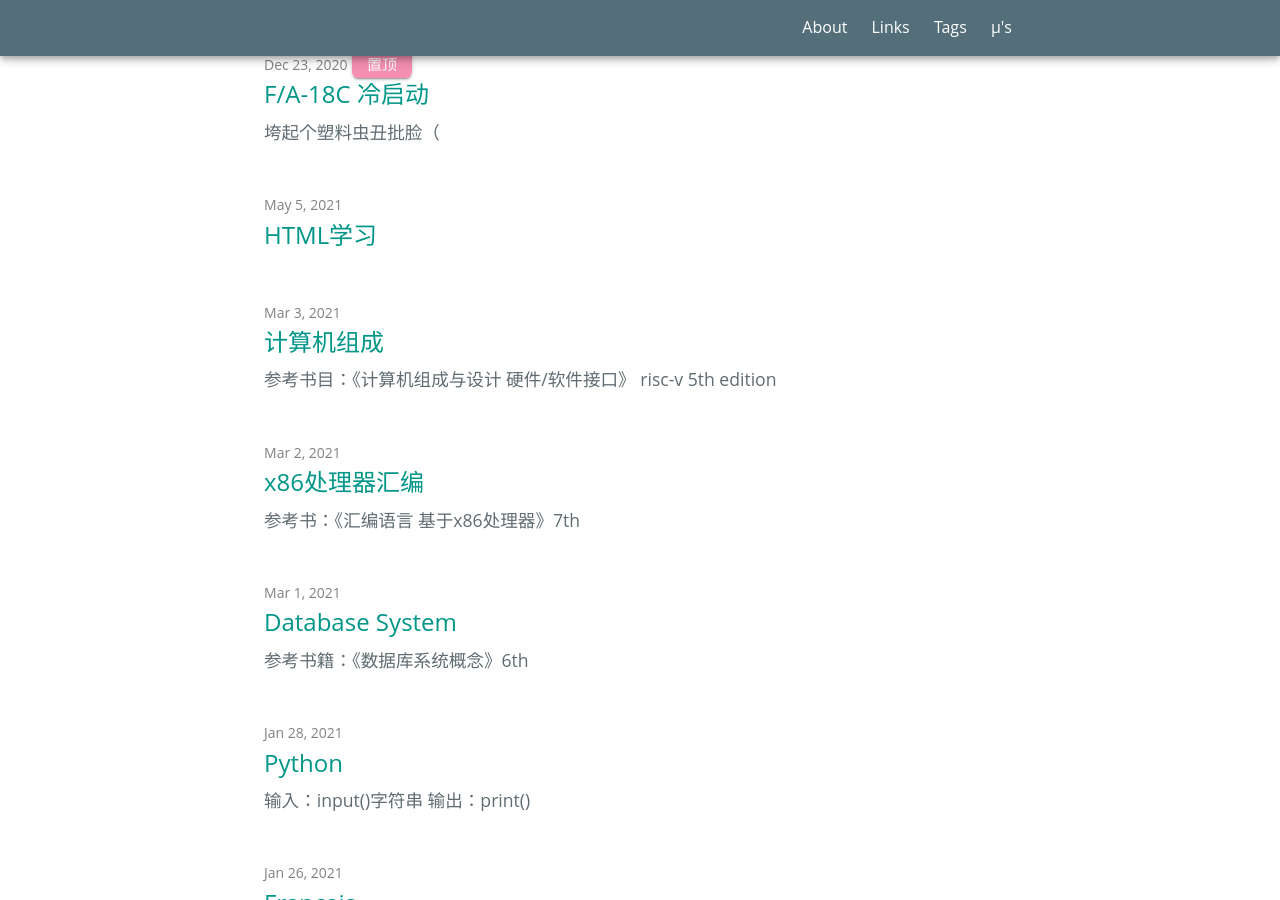
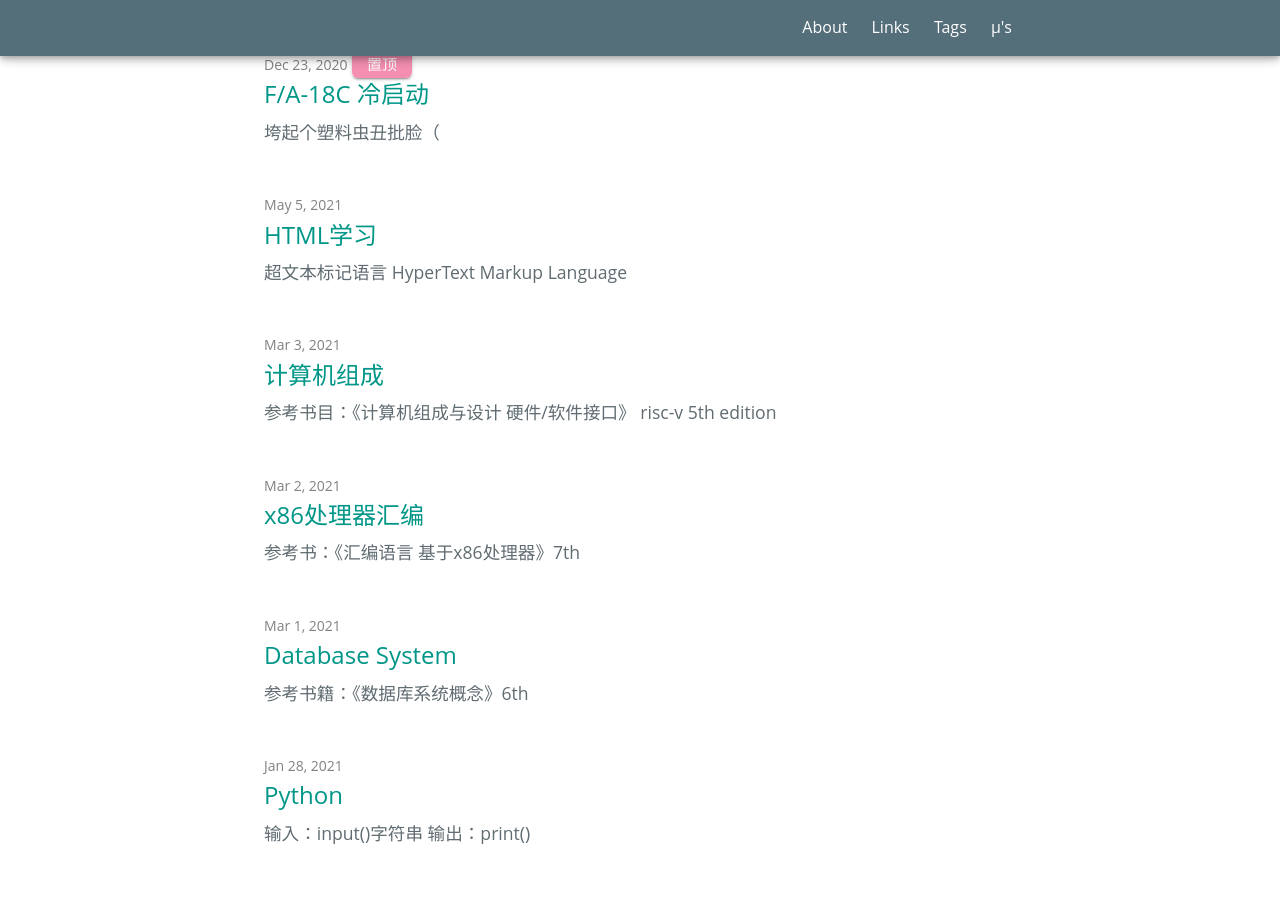
Before and after one commit to NishikinoSky/NishikinoSky.github.io, a Jekyll site: the page built from index.html, in a window 1280 px wide and 900 px high, scrolled down 557 px. Built offline with Jekyll 4.4.1, drawn with Linux system fonts in a browser that asks for light colours; some web fonts are replaced; the list of posts is cut into pages by our own code.

Commit message:
Update 2021-5-5-HTML.md

```diff
--- a/_posts/2021-5-5-HTML.md
+++ b/_posts/2021-5-5-HTML.md
@@ -4,3 +4,7 @@ title: HTML学习
 tags:
 stickie: false
 ---
+
+超文本标记语言 HyperText Markup Language
+
+![1](https://user-images.githubusercontent.com/67897612/117124750-4c008180-adcb-11eb-8ed6-f0a18e9bf29a.jpg)
```
